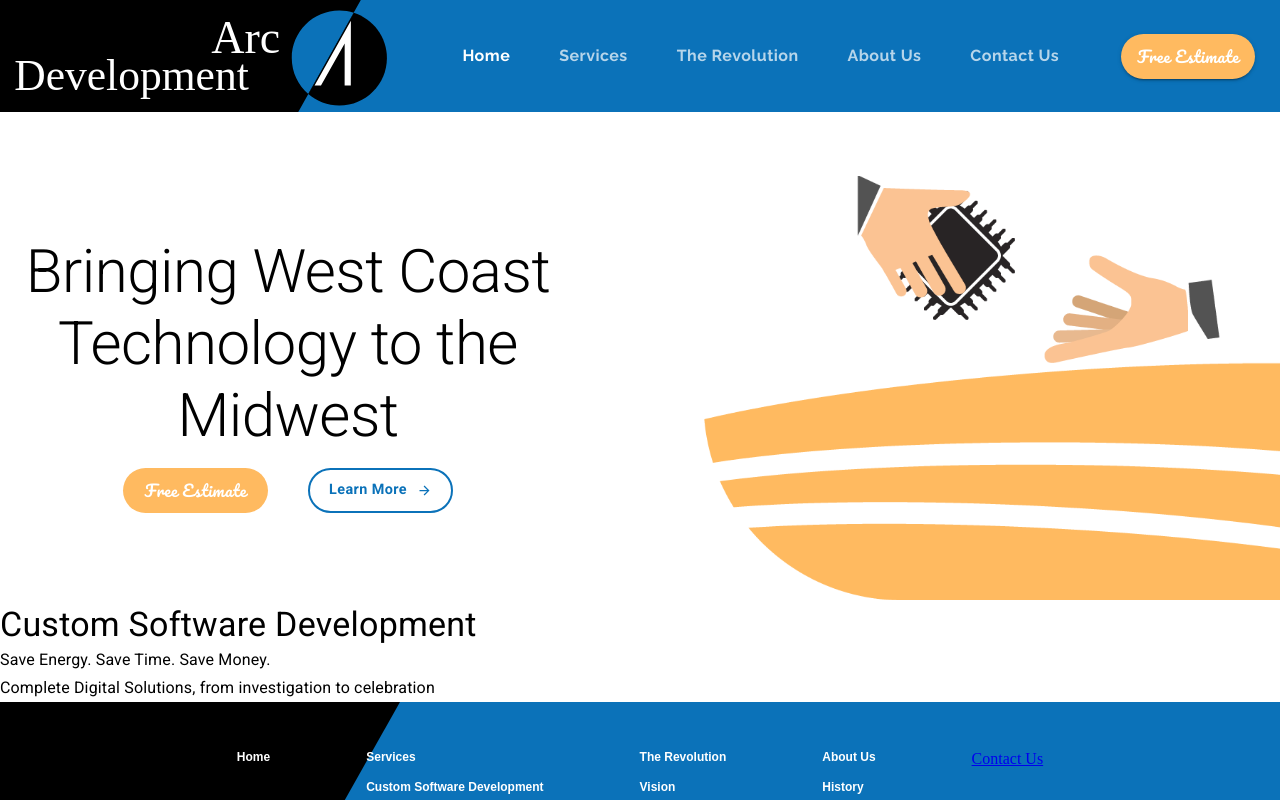
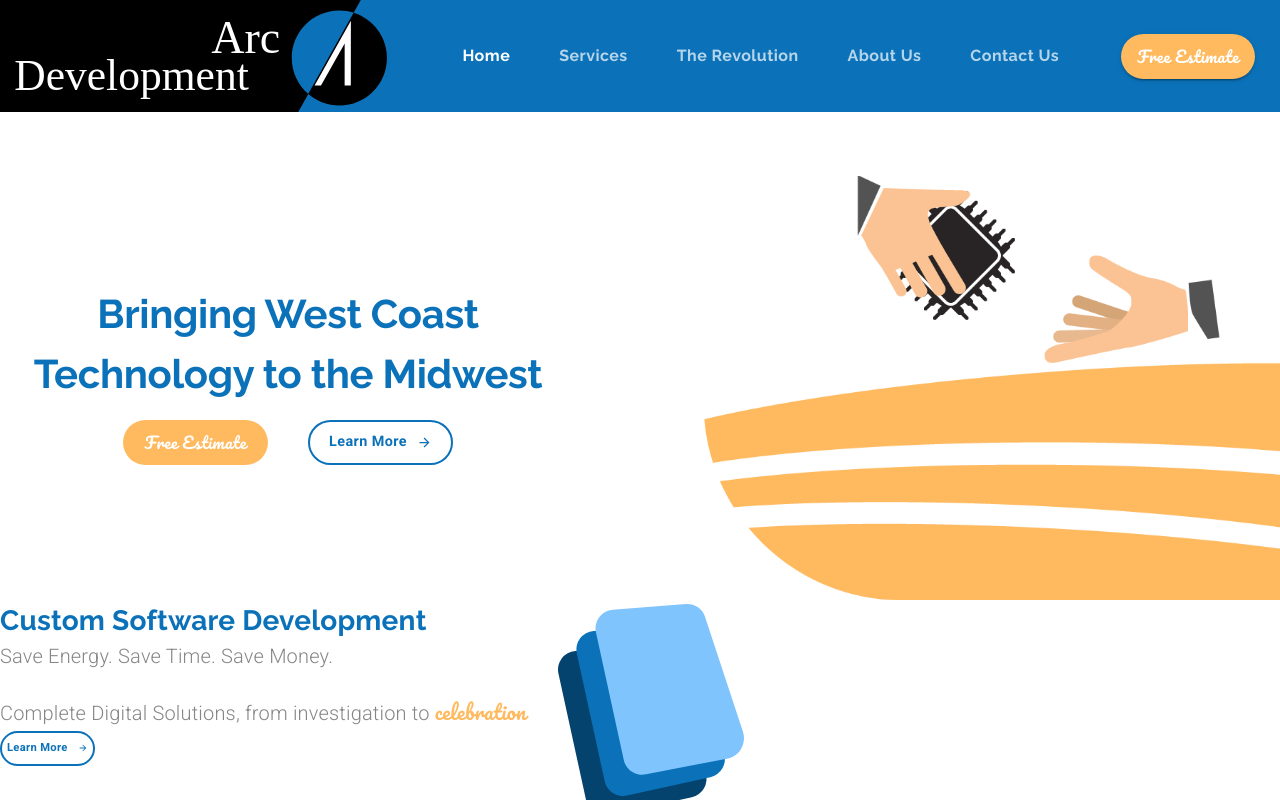
Before and after one commit to kmorgport/material_ui_design_prac, a React (Create React App) app: page / in a window 1280 px wide. Shown: the top 800 px of the page. Built offline with nearby package versions, Linux system fonts and the light colour scheme.

Commit message:
adding styles to service page

```diff
--- a/src/components/LandingPage.js
+++ b/src/components/LandingPage.js
@@ -5,6 +5,7 @@
 import ButtonArrow from '../components/ui/ButtonArrow'
 
 import animationData from '../animations/landinganimation/data'
+import customSoftwareIcon from '../assets/Custom Software Icon.svg'
 
 const useStyles = makeStyles( theme => ({
         animation: {
@@ -31,16 +32,16 @@
             marginTop: "1em",
         },
         learnButtonHero: {
-            borderColor: theme.palette.common.blue,
-            color: theme.palette.common.blue,
-            borderWidth: 2,
-            textTransform: "none",
-            borderRadius: 50,
-            fontFamily: "Roboto",
-            fontWeight: "bold",
+            ...theme.typography.learnButton,
             fontSize: "0.9rem",
             height: 45,
             width: 145
+        },
+        learnButton: {
+            ...theme.typography.learnButton,
+            fontSize: "0.7rem",
+            height: 35,
+            padding: 5
         },
         mainContainer: {
             marginTop: "5em",
@@ -55,6 +56,19 @@
             minWidth: "21.5em",
             marginLeft: "1em",
             [theme.breakpoints.down("xs")]:{
+                marginLeft: 0
+            }
+        },
+        specialTest: {
+            fontFamily: "Pacifico",
+            color: theme.palette.common.orange
+        },
+        subtitle: {
+            marginBottom: "1em"
+        },
+        icon: {
+            marginLeft: "2em",
+            [theme.breakpoints.down("xs")]: {
                 marginLeft: 0
             }
         }
@@ -107,12 +121,21 @@
                         <Typography variant="h4">
                             Custom Software Development
                         </Typography>
-                        <Typography variant="subtitle1">
+                        <Typography variant="subtitle1" className={classes.subtitle}>
                             Save Energy. Save Time. Save Money.
                         </Typography>
                         <Typography variant="subtitle1">
-                            Complete Digital Solutions, from investigation to{" "} <span>celebration</span>
+                            Complete Digital Solutions, from investigation to{" "}
+                            <span className={classes.specialTest}>celebration</span>
                         </Typography>
+                        <Button variant="outlined" className={classes.learnButton}>
+                            <span style={{ marginRight: 10}}>Learn More</span>
+                            <ButtonArrow width={10} height={10}
+                                fill={theme.palette.common.blue}/>
+                        </Button>
+                    </Grid>
+                    <Grid item>
+                        <img className={classes.icon} alt="custom software icon" src={customSoftwareIcon} />
                     </Grid>
                 </Grid>
             </Grid>
--- a/src/components/ui/Theme.js
+++ b/src/components/ui/Theme.js
@@ -1,7 +1,8 @@
 import { createTheme } from "@material-ui/core/styles";
 
-const arcBlue = "#0B72B9"
-const arcOrange = "#FFBA60"
+const arcBlue = "#0B72B9";
+const arcOrange = "#FFBA60";
+const arcGrey = "#868686";
 
 export default createTheme({
     palette:{
@@ -29,6 +30,43 @@
             fontSize: "1rem",
             textTransform: "none",
             color: "white"
+        },
+        h2: {
+            fontFamily: "Raleway",
+            fontWeight: 700,
+            fontSize: "2.5rem",
+            color: arcBlue,
+            lineHeight: 1.5
+        },
+        h3: {
+            fontFamily: "Pacifico",
+            fontSize: "2.5rem",
+            color: arcBlue
+        },
+        h4: {
+            fontFamily: "Raleway",
+            fontSize: "1.75rem",
+            color: arcBlue,
+            fontWeight: 700
+        },
+        h6: {
+            fontWeight: 500,
+            fontFamily: "Raleway",
+            color: arcBlue
+        },
+        subtitle1: {
+            fontSize: "1.25rem",
+            fontWeight: 300,
+            color: arcGrey
+        },
+        learnButton: {
+            borderColor: arcBlue,
+            color: arcBlue,
+            borderWidth: 2,
+            textTransform: "none",
+            borderRadius: 50,
+            fontFamily: "Roboto",
+            fontWeight: "bold",
         }
     }
 })
```
